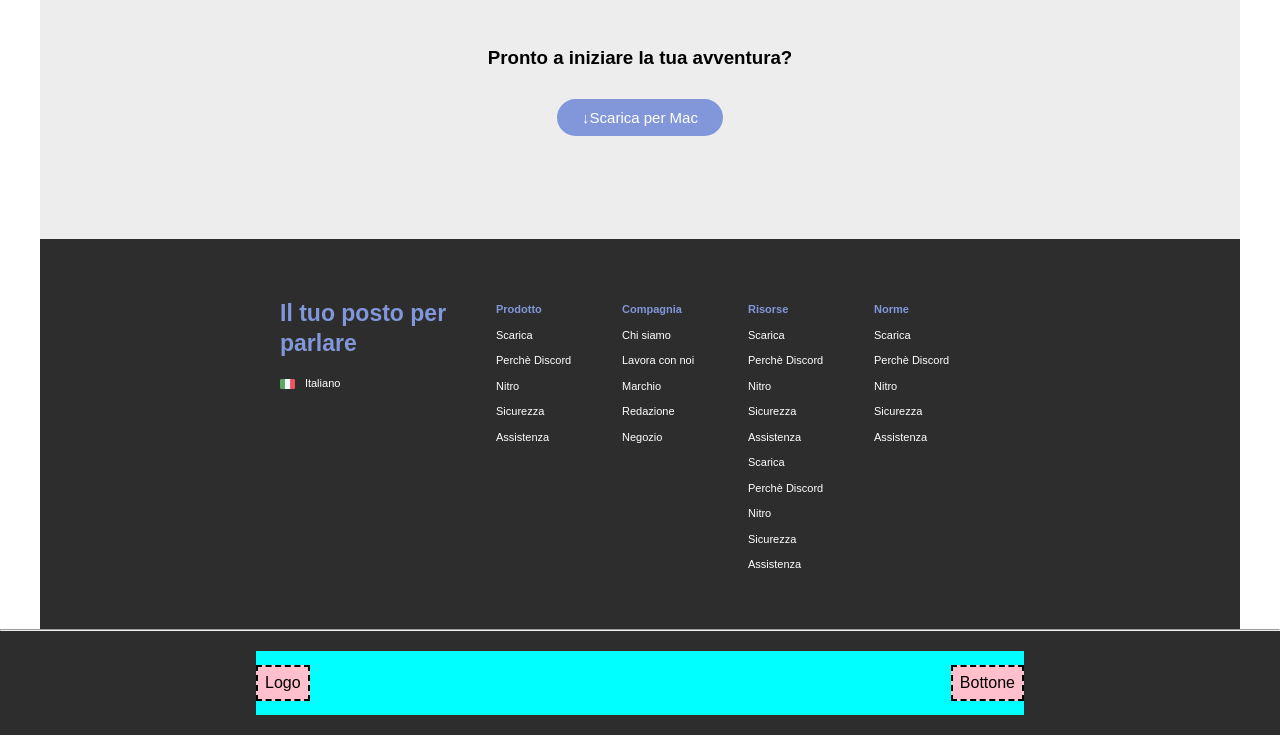
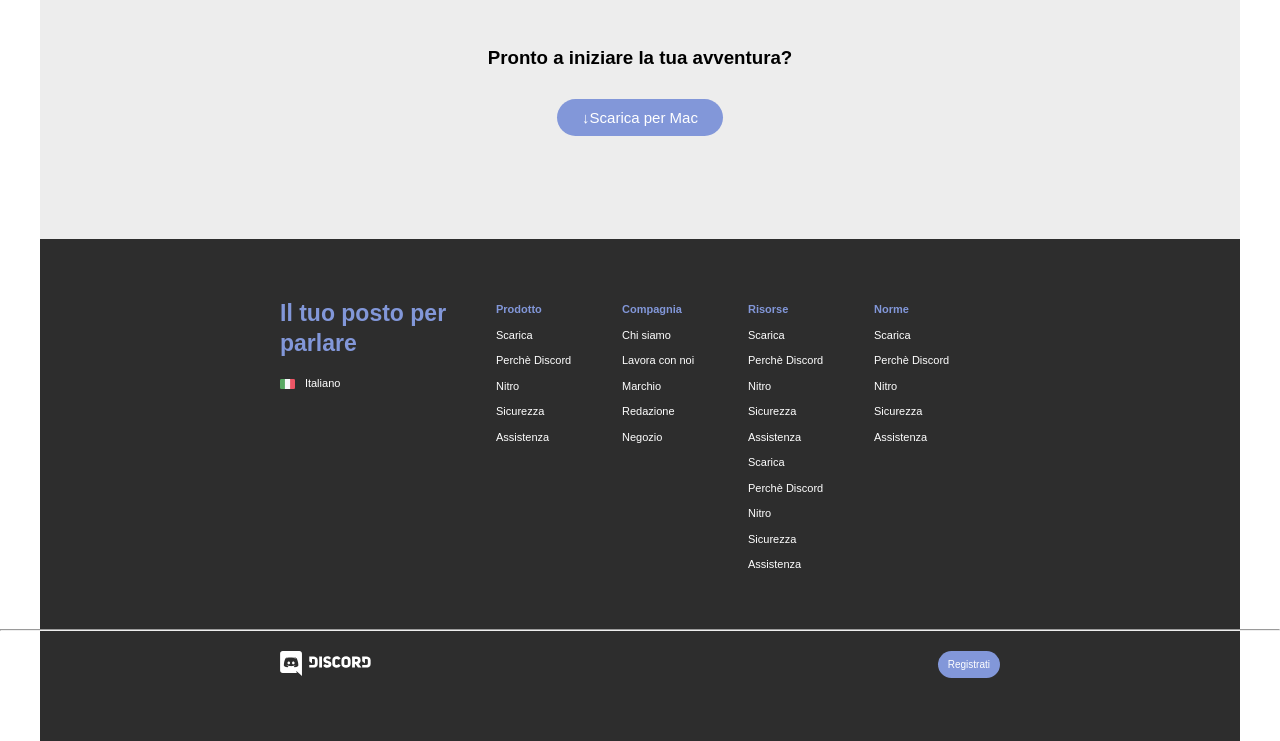
Before and after one commit to annaritadituri/htmlcss-discord, a plain HTML site: page index.html in a window 1280 px wide. Shown: the part 2641-3382 px from the top of the page. Drawn offline with Linux system fonts and the light colour scheme; a web font is replaced by a local one.

```diff
--- a/css/style.css
+++ b/css/style.css
@@ -338,7 +338,7 @@ Sezione contatti
 
 .row-container {
     background-color: rgb(45, 45, 45);
-    max-width: 100vw;
+    max-width: 1200px;
     margin: auto;
     display: flex;
     flex-direction: row;
@@ -348,18 +348,25 @@ Sezione contatti
 .row-container .row {
     border: 0;
     width: 60%;
-    height: 8vh;
-    background-color: aqua;
+    height: 50px;
     margin-top: 20px;
-    margin-bottom: 20px;
+    margin-bottom: 40px;
     display: flex;
     flex-direction: row;
     justify-content: space-between;
-    align-items: center;
+    align-items:flex-start;
 }
 
-.pulsanti {
-    background-color: pink;
-    padding: 7px;
-    border: 2px dashed black;
+.row-container img {
+    height: 25px;
 }
+
+.row-container button {
+    background-color: rgb(130, 151, 217);
+    font-size: 10px;
+    color: white;
+    padding: 8px;
+    padding-left: 10px;
+    padding-right: 10px;
+    margin: 0;
+}
--- a/index.html
+++ b/index.html
@@ -159,8 +159,8 @@
         <!--Sezione contatti-->
         <div class="row-container">
             <div class="row">
-                <div class="pulsanti">Logo</div>
-                <div class="pulsanti">Bottone</div>
+                <div class="pulsanti"><img src="./img/logo.svg" alt="logo"></div>
+                <div class="pulsanti"><button>Registrati</button></div>
             </div>
         </div>
     </footer>
```
